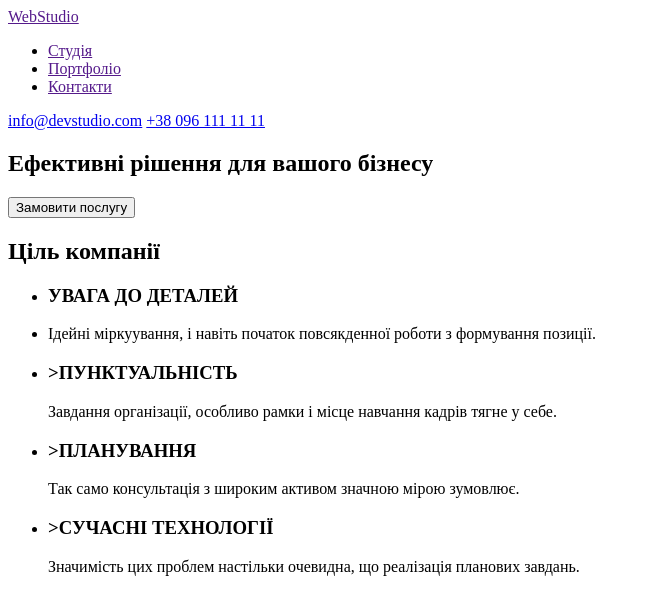
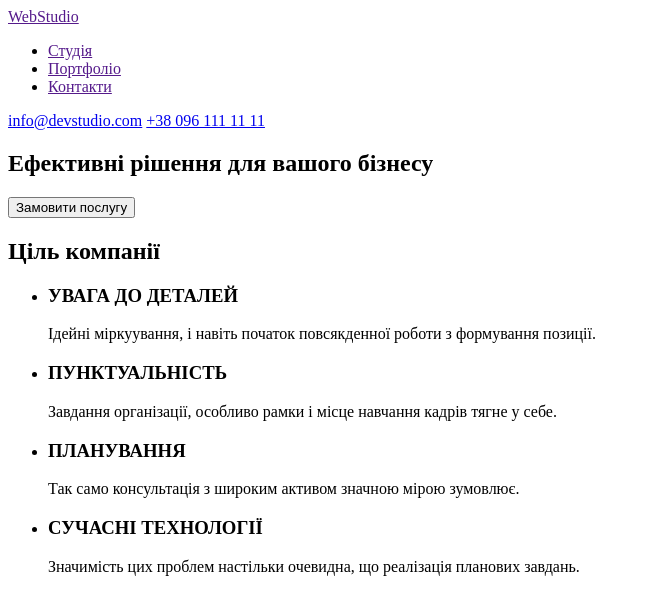
Before and after one commit to Danil26m/goit-markup-hw-01, a plain HTML site: page index.html in a window 1280 px wide. Shown: the top 593 px of the page, without its empty margins (0-646 px from the left). Drawn offline with Linux system fonts and the light colour scheme.

Commit message:
Update index.html

```diff
--- a/index.html
+++ b/index.html
@@ -37,20 +37,18 @@
             <ul>
                 <li>
                     <h3>УВАГА ДО ДЕТАЛЕЙ</h3>
-                </li>
-                <li>
                     <p>Ідейні міркуування, і навіть початок повсякденної роботи з формування позиції.</p>
                 </li>
                 <li>
-                    <h3>>ПУНКТУАЛЬНІСТЬ</h3>
+                    <h3>ПУНКТУАЛЬНІСТЬ</h3>
                     <p>Завдання організації, особливо рамки і місце навчання кадрів тягне у себе.</p>
                 </li>
                 <li>
-                    <h3>>ПЛАНУВАННЯ</h3>
+                    <h3>ПЛАНУВАННЯ</h3>
                     <p>Так само консультація з широким активом значною мірою зумовлює.</p>
                 </li>
                 <li>
-                    <h3>>СУЧАСНІ ТЕХНОЛОГІЇ</h3>
+                    <h3>СУЧАСНІ ТЕХНОЛОГІЇ</h3>
                     <p>Значимість цих проблем настільки очевидна, що реалізація планових завдань.</p>
                 </li>
             </ul>
```
